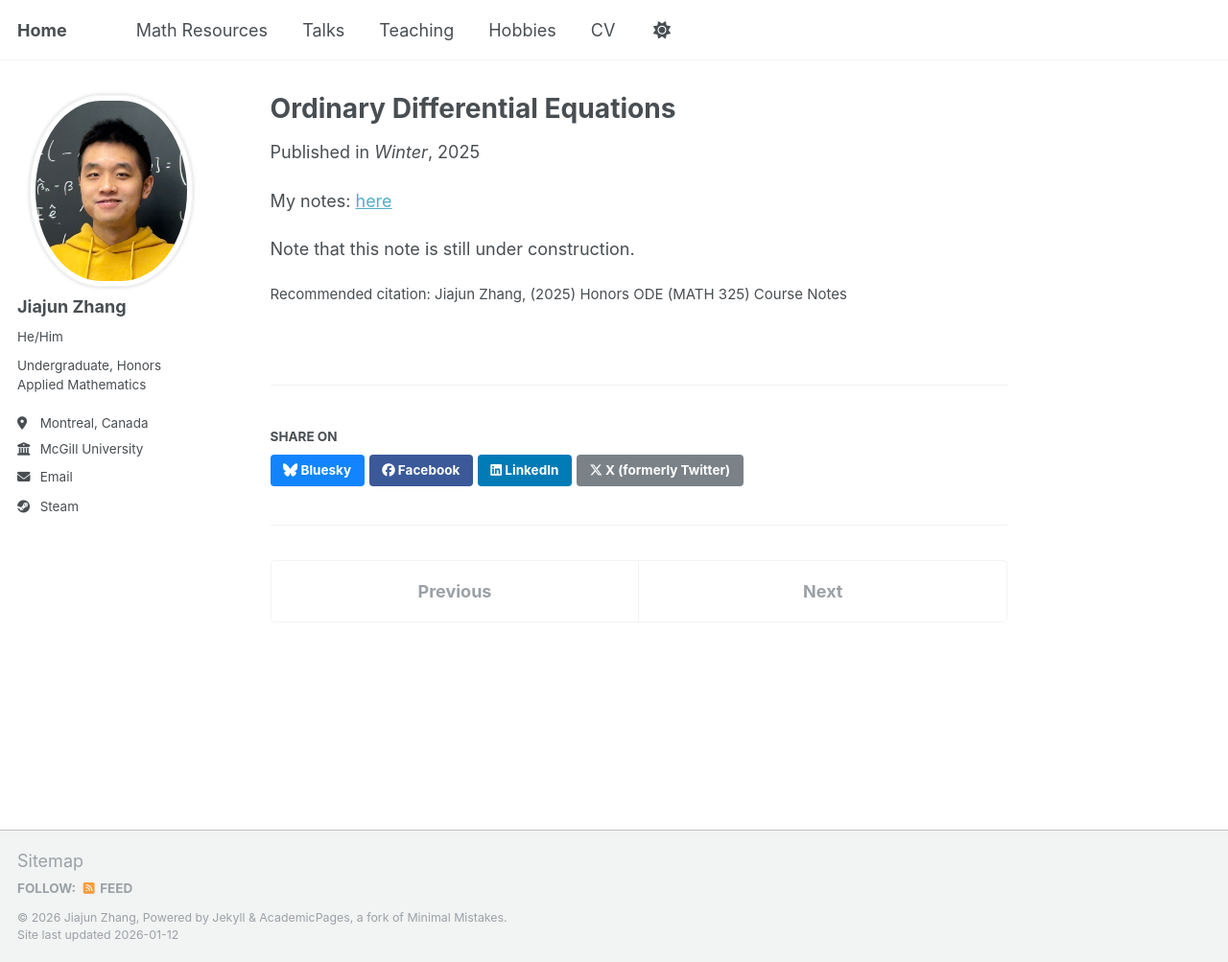
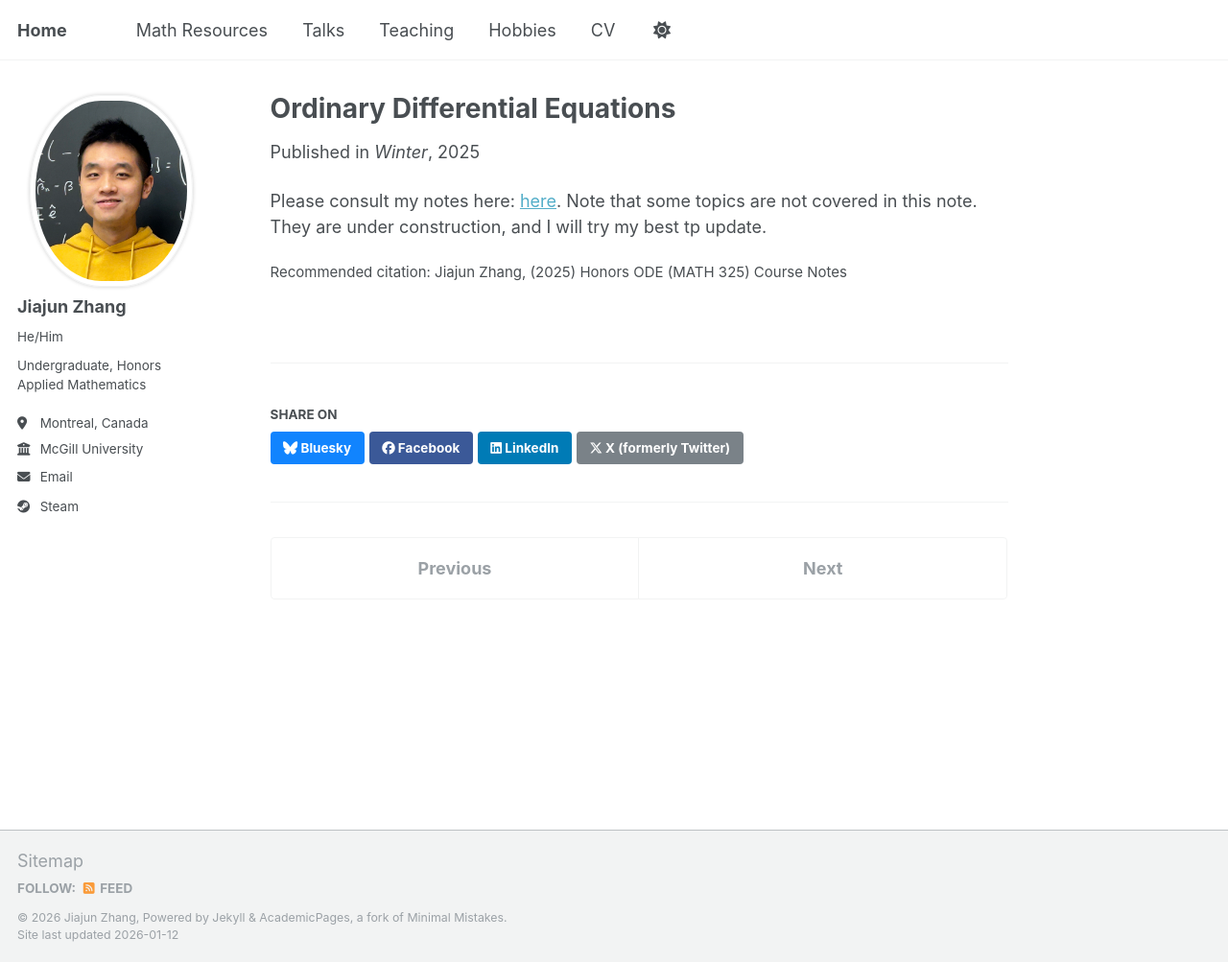
Before and after one commit to JohanssonRein/JohanssonRein.github.io, a Jekyll site: the page built from _publications/ode.md, in a window 1280 px wide and 1003 px high. Shown: the whole window at 96% size. Built offline with Jekyll 4.4.1, drawn with Linux system fonts in a browser that asks for light colours.

Commit message:
Update ode.md

```diff
--- a/_publications/ode.md
+++ b/_publications/ode.md
@@ -13,6 +13,4 @@ citation: 'Jiajun Zhang, (2025) Honors ODE (MATH 325) Course Notes'
 ---
 
 
-My notes: [here](/files/ode.pdf)
-
-Note that this note is still under construction.
+Please consult my notes here: [here](/files/ode.pdf). Note that some topics are not covered in this note. They are under construction, and I will try my best tp update.
```
